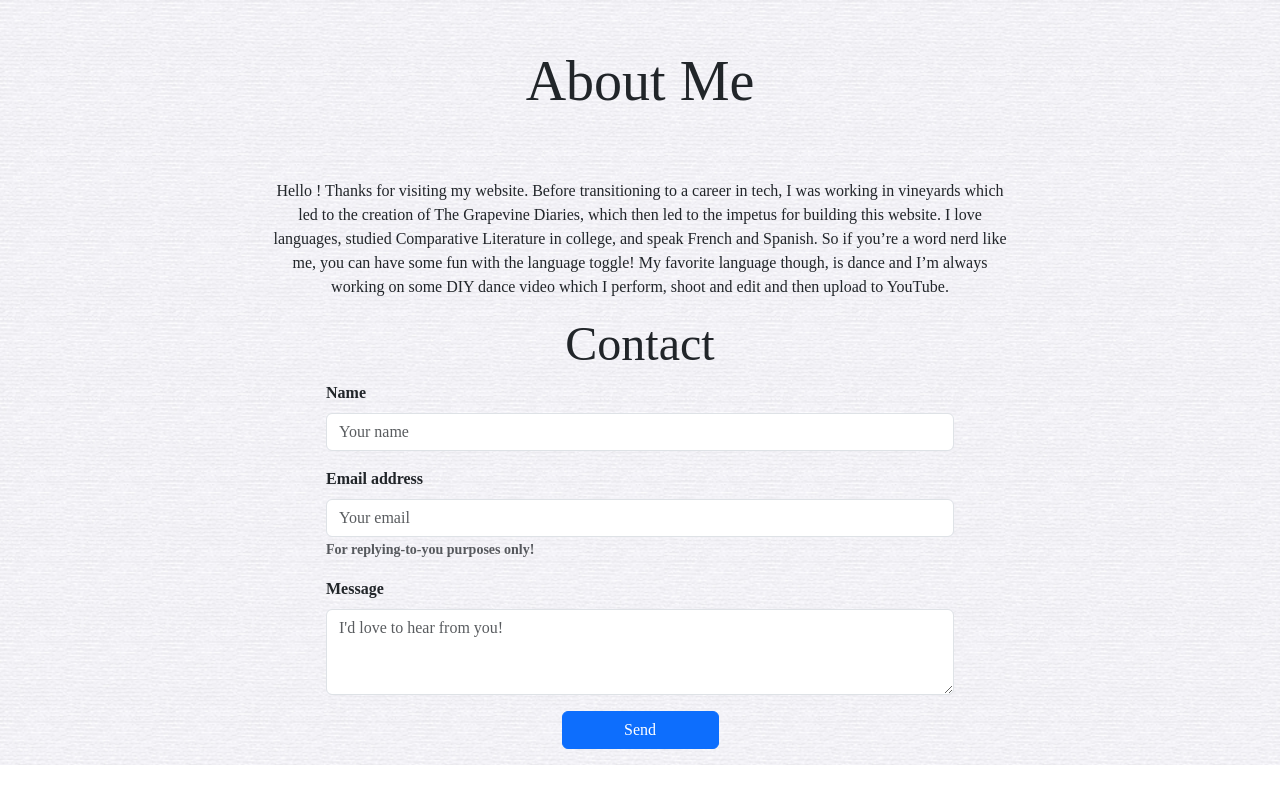
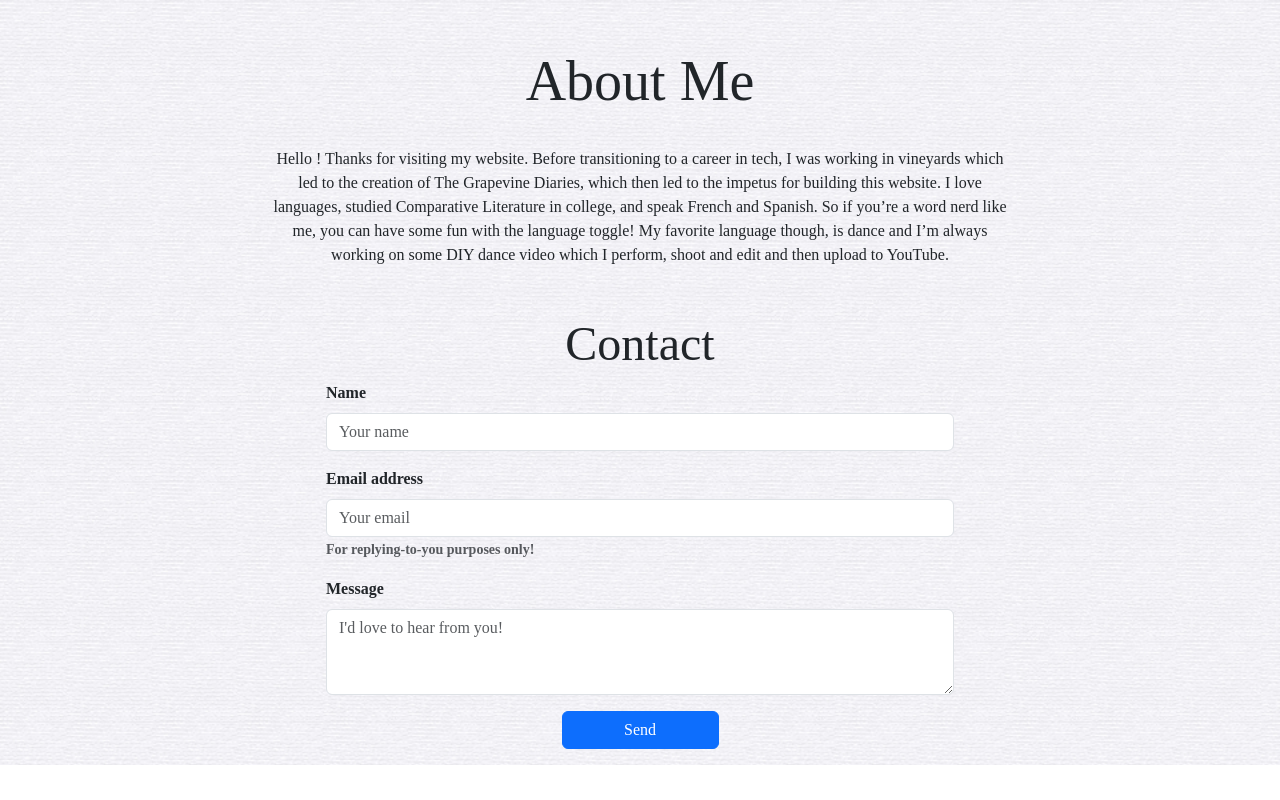
Before and after one commit to merwhite11/MerWhiteWebSite, a React app: page /contact in a window 1280 px wide. Built offline with nearby package versions, Linux system fonts and the light colour scheme.

Commit message:
LazyLoad working for dance list

```diff
--- a/package.json
+++ b/package.json
@@ -43,6 +43,8 @@
     "react": "^18.2.0",
     "react-bootstrap": "^2.9.1",
     "react-dom": "^18.2.0",
+    "react-icons": "^5.0.1",
+    "react-lazyload": "github:twobin/react-lazyload",
     "react-pdf": "^7.5.1",
     "react-reader": "^2.0.4",
     "use-local-storage-state": "^19.1.0"
--- a/src/components/contact/Contact.jsx
+++ b/src/components/contact/Contact.jsx
@@ -21,7 +21,7 @@ const Contact = () => {
 
   return (
     <div className="subpage-container text-center">
-      <h1 className="display-4 py-5">About Me</h1>
+      <h1 className="display-4 pt-5 pb-3">About Me</h1>
 
       <Row className="justify-content-center align-items-center">
         <Col className="col-7 mt-2 about-me-text">
@@ -29,7 +29,7 @@ const Contact = () => {
         </Col>
 
       </Row>
-      <h4 className="display-5 mt-3">Contact</h4>
+      <h4 className="display-5 pt-5">Contact</h4>
       <Row className="justify-content-center">
         <Col className="col-6">
           <Form className="d-flex flex-column text-start" onSubmit={(e) => sendEmail(e)} ref={form}>
--- a/src/components/dance/DanceList.jsx
+++ b/src/components/dance/DanceList.jsx
@@ -1,5 +1,7 @@
 import React from 'react';
-import DanceTile from './DanceTile.jsx'
+import DanceTile from './DanceTile.jsx';
+
+
 const DanceList = () => {
   var closer = "LJ-MTCDq0Zg?si=jf6KsUp6th0ozj04";
   var malamente = "Bc_uHVpIUD4?si=5J1EB9VbgqA0UXvo";
--- a/src/components/dance/DanceTile.jsx
+++ b/src/components/dance/DanceTile.jsx
@@ -1,5 +1,6 @@
 import React from 'react';
 import YouTube from "react-youtube";
+import LazyLoad from 'react-lazyload'
 
 function DanceTile({ videoId }) {
     const options = {
@@ -15,10 +16,11 @@ function DanceTile({ videoId }) {
     // }
     return (
         <div className="p-2">
+        <LazyLoad height={'50vh'} once>
             <div className="dance-card">
                 <iframe
-                    width="500"
-                    height="300"
+                    width="560"
+                    height="315"
                     src={`https://www.youtube.com/embed/${videoId}`}
                     title="YouTube video player"
                     frameborder="0"
@@ -26,6 +28,7 @@ function DanceTile({ videoId }) {
                     allowfullscreen
                 ></iframe>
             </div>
+        </LazyLoad>
         </div>
 
     )
```
Also changed, not shown: 2 other files (tests, documents, lock files or other folders).
